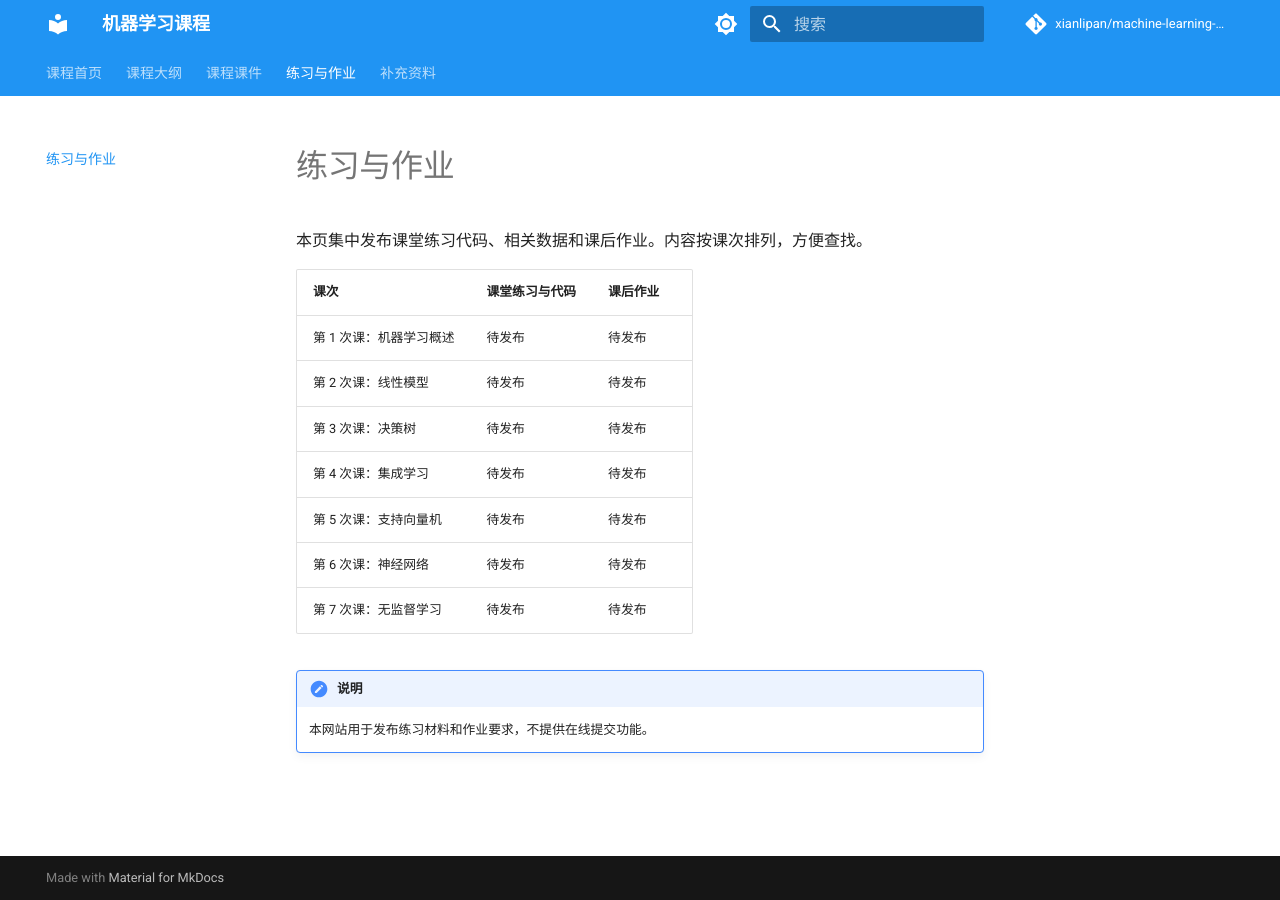
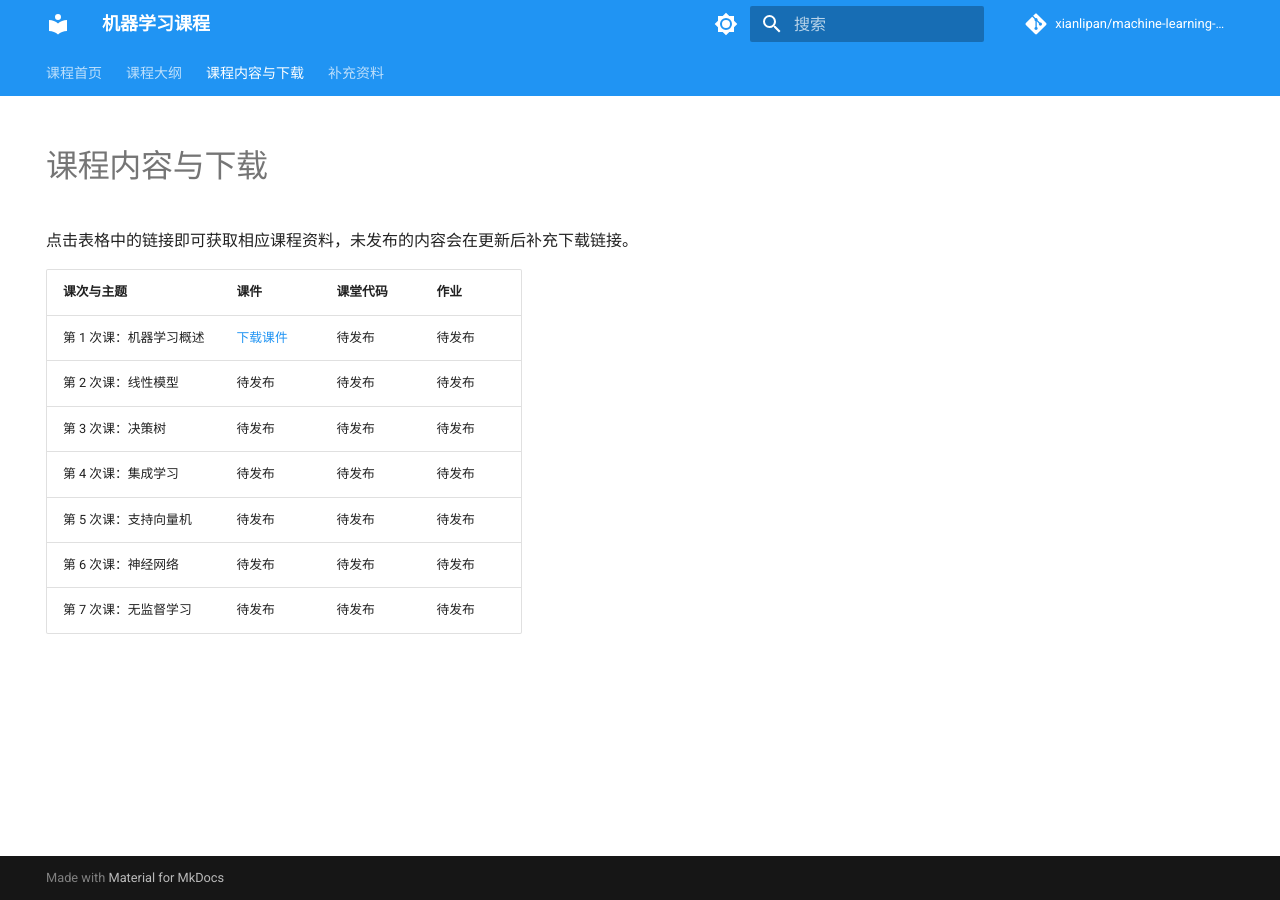
Before and after one commit to xianlipan/machine-learning-course, an MkDocs documentation site: the page built from docs/coursework.md, in a window 1280 px wide. Built offline with MkDocs 1.6.1 and Material for MkDocs 9.7.7, drawn with Linux system fonts in a browser that asks for light colours; comment, search, counter and statistics services are not loaded.

Commit message:
update contents

```diff
--- a/docs/coursework.md
+++ b/docs/coursework.md
@@ -1,16 +1,18 @@
-# 练习与作业
+---
+hide:
+  - navigation
+---
 
-本页集中发布课堂练习代码、相关数据和课后作业。内容按课次排列，方便查找。
+# 课程内容与下载
 
-| 课次 | 课堂练习与代码 | 课后作业 |
-| --- | --- | --- |
-| 第 1 次课：机器学习概述 | 待发布 | 待发布 |
-| 第 2 次课：线性模型 | 待发布 | 待发布 |
-| 第 3 次课：决策树 | 待发布 | 待发布 |
-| 第 4 次课：集成学习 | 待发布 | 待发布 |
-| 第 5 次课：支持向量机 | 待发布 | 待发布 |
-| 第 6 次课：神经网络 | 待发布 | 待发布 |
-| 第 7 次课：无监督学习 | 待发布 | 待发布 |
+点击表格中的链接即可获取相应课程资料，未发布的内容会在更新后补充下载链接。
 
-!!! note "说明"
-    本网站用于发布练习材料和作业要求，不提供在线提交功能。
+| 课次与主题 | 课件 | 课堂代码 | 作业 |
+| --- | --- | --- | --- |
+| 第 1 次课：机器学习概述 | <a href="files/slides/1机器学习简介.pdf" download>下载课件</a> | 待发布 | 待发布 |
+| 第 2 次课：线性模型 | 待发布 | 待发布 | 待发布 |
+| 第 3 次课：决策树 | 待发布 | 待发布 | 待发布 |
+| 第 4 次课：集成学习 | 待发布 | 待发布 | 待发布 |
+| 第 5 次课：支持向量机 | 待发布 | 待发布 | 待发布 |
+| 第 6 次课：神经网络 | 待发布 | 待发布 | 待发布 |
+| 第 7 次课：无监督学习 | 待发布 | 待发布 | 待发布 |
--- a/mkdocs.yml
+++ b/mkdocs.yml
@@ -33,10 +33,7 @@ theme:
 nav:
   - 课程首页: index.md
   - 课程大纲: syllabus.md
-  - 课程课件:
-      - 课件目录: lectures/index.md
-      - 第 1 次课：机器学习概述: lectures/chapter01.md
-  - 练习与作业: coursework.md
+  - 课程内容与下载: coursework.md
   - 补充资料: resources.md
 
 plugins:
```
Also changed, not shown: README.md (+1 -1 lines), docs/index.md (+5 -0 lines), docs/resources.md (+5 -0 lines), docs/syllabus.md (+5 -0 lines).
